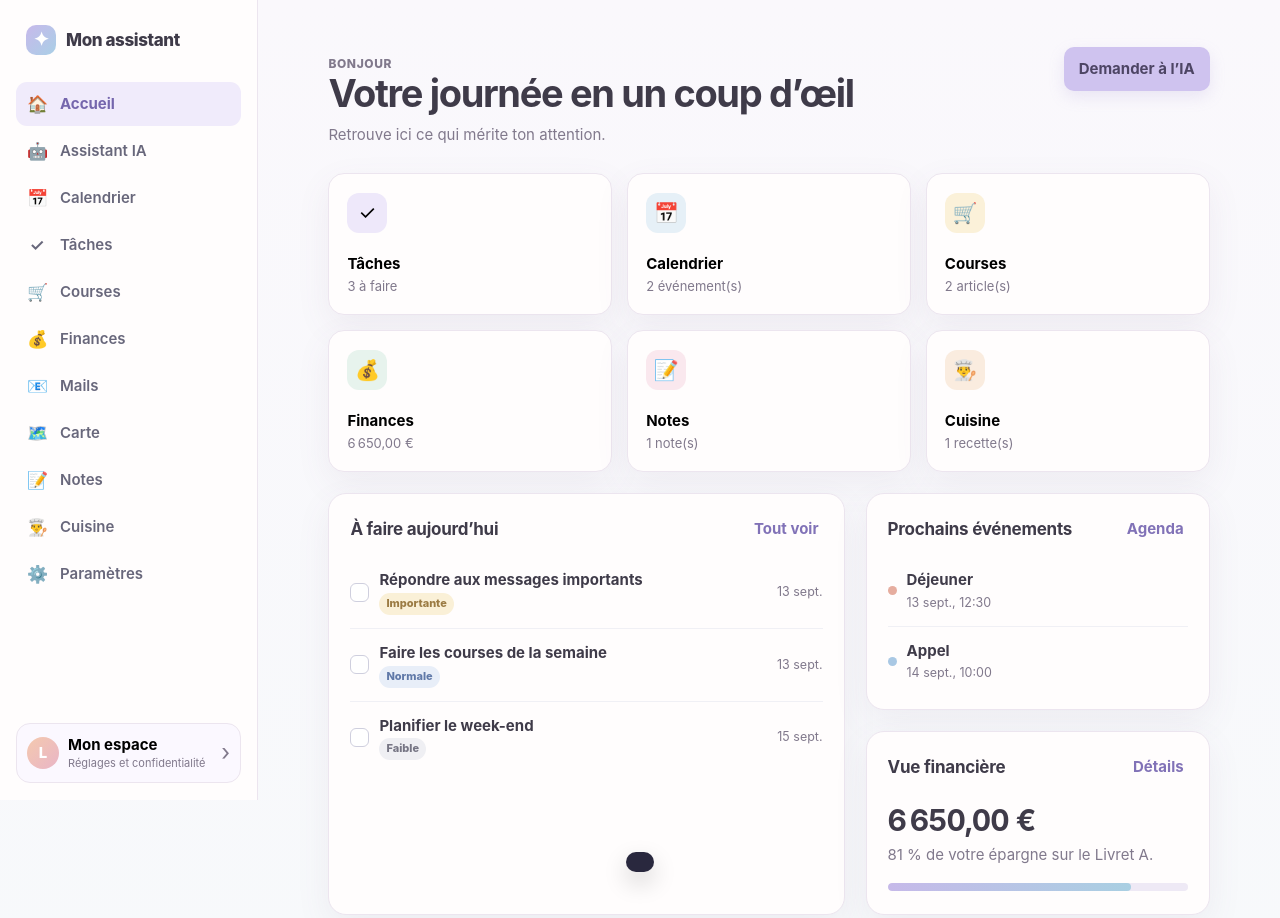
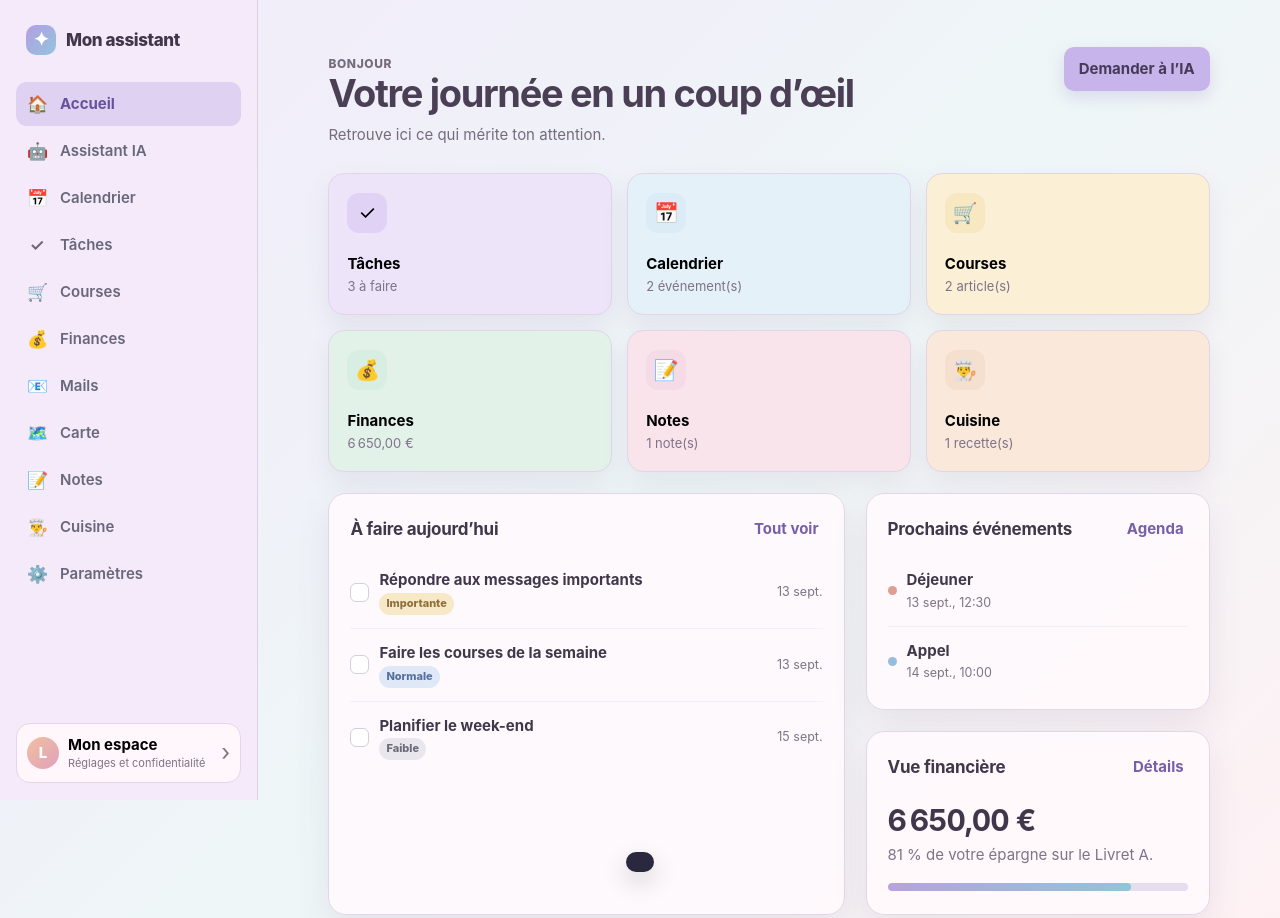
Before and after one commit to Lilianlartigue/mon-assistant, a website: page index.html in a window 1280 px wide. Shown: the top 918 px of the page. Drawn offline with Linux system fonts and the light colour scheme.

Commit message:
Make pastel palette clearly visible

```diff
--- a/pastel.css
+++ b/pastel.css
@@ -1,76 +1,90 @@
 :root {
-  --bg: #f8f7fb;
-  --surface: #fffdfd;
-  --surface-alt: #fbf8ff;
-  --ink: #3f3b49;
-  --muted: #81798c;
-  --line: #ece5ef;
-  --accent: #a99adf;
-  --accent-soft: #f0ebfb;
-  --success: #79b89b;
-  --danger: #d9909f;
-  --warning: #d6b06d;
-  --shadow: 0 12px 34px rgba(111, 91, 129, .08);
+  --bg: #f3eef9;
+  --surface: #fffafd;
+  --surface-alt: #f7f0fb;
+  --ink: #40384a;
+  --muted: #7e7388;
+  --line: #e5d8eb;
+  --accent: #9a83d2;
+  --accent-soft: #e9ddf7;
+  --success: #73ad91;
+  --danger: #d48698;
+  --warning: #d4ab67;
+  --shadow: 0 12px 34px rgba(103, 78, 122, .11);
 }
 
-html, body { background: linear-gradient(180deg, #faf8fc 0%, #f7f9fb 100%); }
-.sidebar, .topbar { background: #fffdfd; }
-.brand-mark { background: linear-gradient(135deg, #c7b9eb, #a9cfe6); }
-.avatar { background: linear-gradient(135deg, #f4c9ae, #e9b5c7); }
-.nav-button:hover { background: #f8f4fb; }
-.nav-button.active { color: #7566ad; background: #f0ebfb; }
+html, body { background: linear-gradient(135deg, #f2eafa 0%, #eef6f7 52%, #fff1f4 100%); }
+.main-content { background: transparent; }
+.sidebar { background: #f4eafa; border-right-color: #dfd0e8; }
+.topbar { background: rgba(255,250,253,.96); }
+.brand-mark { background: linear-gradient(135deg, #b59ee2, #91c4dd); }
+.avatar { background: linear-gradient(135deg, #f2bfa1, #dfa2ba); }
+.user-card { background: #fff7fc; border-color: #e5d5e9; }
+.nav-button:hover { background: #eadff3; }
+.nav-button.active { color: #66519e; background: #dfd1f1; }
 
+.page-heading h1 { color: #4a3f54; }
+.page-heading p { color: #756b7d; }
 .primary-button {
-  color: #4d4564;
-  background: #cfc3ef;
-  box-shadow: 0 6px 16px rgba(163, 145, 210, .18);
+  color: #453a58;
+  background: #c7b4ea;
+  box-shadow: 0 6px 16px rgba(142, 117, 193, .22);
 }
-.primary-button:hover { background: #c3b4e8; filter: none; }
-.secondary-button { color: #6f629d; background: #f0ebfb; }
-.danger-button { color: #a35f70; background: #fae9ee; }
-.text-button, .eyebrow { color: #8172b7; }
+.primary-button:hover { background: #bba5e3; filter: none; }
+.secondary-button { color: #67579a; background: #eadff7; }
+.danger-button { color: #9e596b; background: #f9e2e9; }
+.text-button, .eyebrow { color: #765fa9; }
 
-.card, .quick-card, .item-row, .calendar-day, .filter-chip, .field input, .field select, .field textarea {
-  background: #fffdfd;
-  border-color: #ece5ef;
+.card { background: rgba(255,250,253,.95); border-color: #e4d6e9; box-shadow: 0 14px 34px rgba(99, 74, 117, .10); }
+.quick-card { border-color: #e2d5e7; box-shadow: 0 12px 26px rgba(98, 75, 117, .09); }
+.quick-card:nth-child(1) { background: #eee4fa; }
+.quick-card:nth-child(2) { background: #e4f1f8; }
+.quick-card:nth-child(3) { background: #fbefd5; }
+.quick-card:nth-child(4) { background: #e3f2e9; }
+.quick-card:nth-child(5) { background: #f9e4ec; }
+.quick-card:nth-child(6) { background: #fae8da; }
+.quick-card:hover { box-shadow: 0 16px 34px rgba(103, 78, 122, .14); }
+
+.item-row, .calendar-day, .filter-chip, .field input, .field select, .field textarea {
+  background: #fffafd;
+  border-color: #e5d8eb;
 }
-.quick-card:hover { box-shadow: 0 16px 34px rgba(111, 91, 129, .11); }
+.violet { background: #e0d2f4; }
+.green { background: #d9eee3; }
+.yellow { background: #f7e8c2; }
+.pink { background: #f5dbe5; }
+.blue { background: #dcecf6; }
+.orange { background: #f5dfce; }
 
-.violet { background: #eee8fa; }
-.green { background: #e7f3ed; }
-.yellow { background: #fbf1d9; }
-.pink { background: #fae8ee; }
-.blue { background: #e6f0f7; }
-.orange { background: #faecdf; }
+.priority-urgente { color: #98586a; background: #f6dfe6; }
+.priority-importante { color: #90703d; background: #f7e8c8; }
+.priority-normale { color: #57719f; background: #dfe8f7; }
+.priority-faible { color: #6e6b78; background: #e9e7ee; }
+.category-badge { color: #695897; background: #e7dcf4; }
 
-.priority-urgente { color: #9d5969; background: #f9e6eb; }
-.priority-importante { color: #9b7b43; background: #faf0d7; }
-.priority-normale { color: #6079a8; background: #e8eef8; }
-.priority-faible { color: #767584; background: #efeff3; }
-.category-badge { color: #7466a5; background: #f0ebfa; }
+.progress { background: #e6ddef; }
+.progress > span { background: linear-gradient(90deg, #b7a2df, #8fc5d9); }
+.check.done { border-color: #78ad91; background: #91c3a5; }
+.transaction-in, .allocation-total { color: #5f8d75; background: #dff0e6; }
+.transaction-out, .allocation-total.invalid { color: #9b5869; background: #f7e2e8; }
 
-.progress { background: #eee9f5; }
-.progress > span { background: linear-gradient(90deg, #c6b9e9, #a9cfe2); }
-.check.done { border-color: #83b89d; background: #9ac8ae; }
-.transaction-in, .allocation-total { color: #67977d; background: #e8f3ed; }
-.transaction-out, .allocation-total.invalid { color: #a65f70; background: #fae9ee; }
+.calendar-grid { border-color: #ddcfe4; }
+.weekday { background: #eee4f4; }
+.calendar-day { background: #fffafd; }
+.calendar-day.muted { background: #f7f1f8; }
+.today .day-number { color: #4e4260; background: #c9b7e9; }
+.calendar-event { color: #5e4c87; background: #e4d8f3; }
+.calendar-event.work { color: #557968; background: #dcece3; }
+.calendar-event.personal { color: #8b5d6b; background: #f4dfe5; }
+.event-dot { background: #dc9f91; }
+.event-dot.blue-dot { background: #94bedc; }
 
-.calendar-grid { border-color: #e9e2ed; }
-.weekday { background: #faf7fc; }
-.calendar-day.muted { background: #fbfafc; }
-.today .day-number { color: #554b6c; background: #d3c7ef; }
-.calendar-event { color: #665792; background: #eee8fa; }
-.calendar-event.work { color: #5e806f; background: #e6f1eb; }
-.calendar-event.personal { color: #946674; background: #f8e8ed; }
-.event-dot { background: #e6ad9f; }
-.event-dot.blue-dot { background: #a9c8e4; }
-
-.message.user { background: #ece6f8; color: #4e4761; }
-.message.assistant { background: #f8f3f7; color: #4f4855; }
-.confirm-box { background: #fbf0de; border-color: #ead8b8; }
+.message.user { background: #e5d8f2; color: #493f58; }
+.message.assistant { background: #f6eaf1; color: #4a414e; }
+.confirm-box { background: #f8e8cf; border-color: #e4ca9e; }
 
 input:focus, select:focus, textarea:focus,
 .field input:focus, .field select:focus, .field textarea:focus {
-  border-color: #bbaedf;
-  box-shadow: 0 0 0 3px #f0ebfb;
+  border-color: #aa94d3;
+  box-shadow: 0 0 0 3px #eadff6;
 }
```
